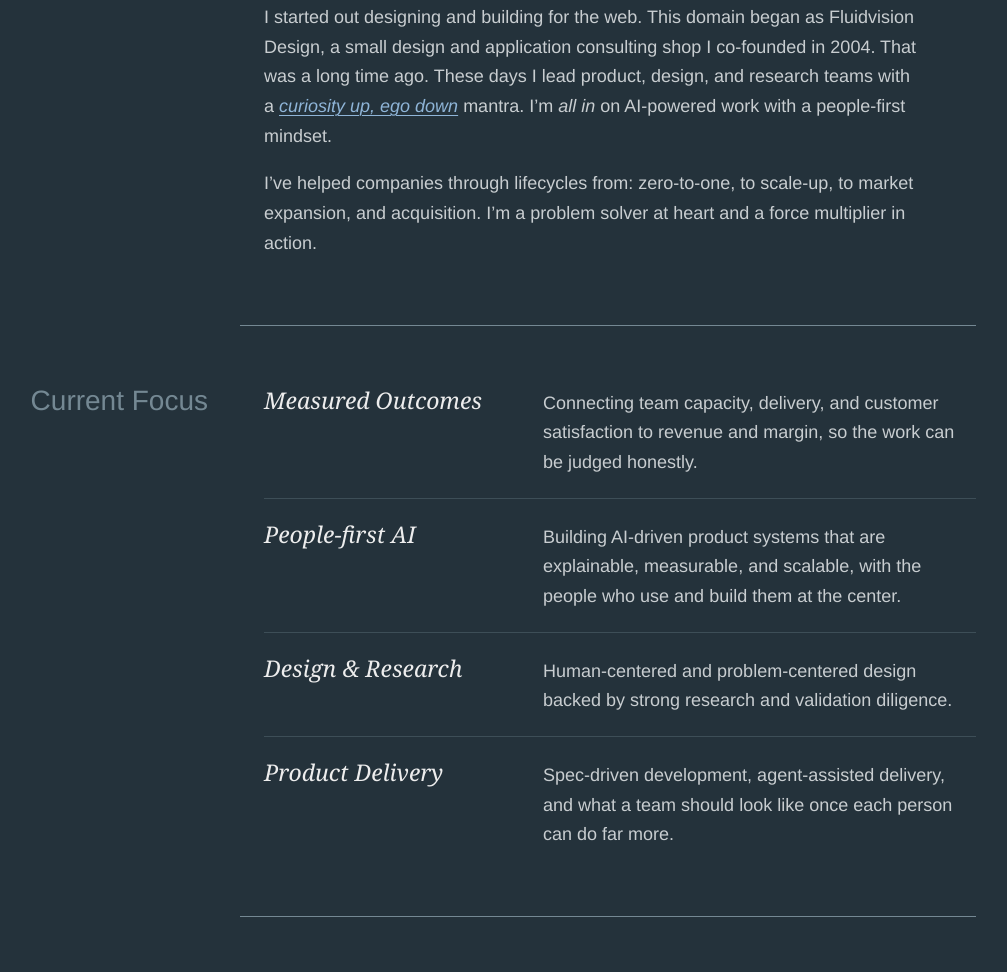
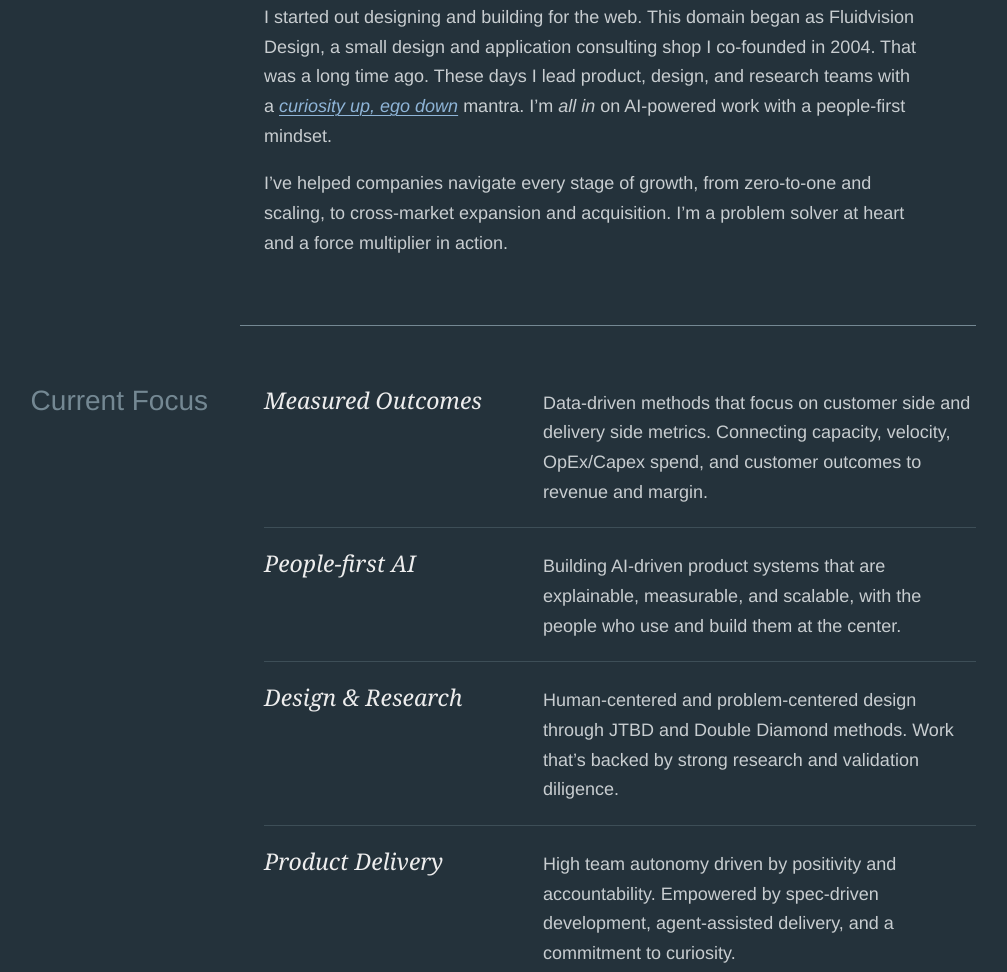
Before and after one commit to BruceClark/fluidvision.net, a plain HTML site: page index.html in a window 1280 px wide. Shown: the part 732-1704 px from the top of the page, without its empty margins (224-1231 px from the left). Drawn offline with Linux system fonts and the light colour scheme.

Commit message:
Text improvements

```diff
--- a/index.html
+++ b/index.html
@@ -6,7 +6,7 @@
 
   <title>Bruce Clark: People-first product, design, and AI leader in Denver, Colorado.</title>
 
-  <meta name="description" content="Bruce Clark leads product, design, and AI teams from Denver, Colorado. A short snapshot of how he leads, what he is focused on, and what people-first means in the age of AI."/>
+  <meta name="description" content="Bruce Clark leads product, design, and AI teams from Denver, Colorado. A short snapshot of how he leads, what he is focused on, and how to get in touch."/>
   <meta property="og:type" content="website"/>
   <meta property="og:title" content="Bruce Clark"/>
   <meta property="og:description" content="People-first product, design, and AI leader in Denver, Colorado."/>
@@ -82,7 +82,7 @@
           These days I lead product, design, and research teams with a <a href="https://www.fluidvision.net/articles/Curiosity-Up-Ego-Down-Bruce-Clark.pdf"><cite>curiosity up, ego down</cite></a> mantra. I&rsquo;m <em>all in</em> on AI-powered work with a people-first mindset.
         </p>
         <p>
-          I&rsquo;ve helped companies through lifecycles from: zero-to-one, to scale-up, to market expansion, and acquisition. I&rsquo;m a problem solver at heart and a force multiplier in action.
+           I&rsquo;ve helped companies navigate every stage of growth, from zero-to-one and scaling, to cross-market expansion and acquisition. I&rsquo;m a problem solver at heart and a force multiplier in action.
         </p>
       </div><!-- / .prose -->
     </div><!-- / .main -->
@@ -95,7 +95,7 @@
       <dl class="focus">
         <div>
           <dt>Measured Outcomes</dt>
-          <dd>Connecting team capacity, delivery, and customer satisfaction to revenue and margin, so the work can be judged honestly.</dd>
+          <dd>Data-driven methods that focus on customer side and delivery side metrics. Connecting capacity, velocity, OpEx/Capex spend, and customer outcomes to revenue and margin.</dd>
         </div>
 
         <div>
@@ -105,12 +105,12 @@
 
         <div>
           <dt>Design &amp; Research</dt>
-          <dd>Human-centered and problem-centered design backed by strong research and validation diligence.</dd>
+          <dd>Human-centered and problem-centered design through JTBD and Double Diamond methods. Work that&rsquo;s backed by strong research and validation diligence.</dd>
         </div>
 
         <div>
           <dt>Product Delivery</dt>
-          <dd>Spec-driven development, agent-assisted delivery, and what a team should look like once each person can do far more.</dd>
+          <dd>High team autonomy driven by positivity and accountability. Empowered by spec-driven development, agent-assisted delivery, and a commitment to curiosity.</dd>
         </div>
       </dl><!-- / .focus -->
     </div><!-- / .main -->
```
